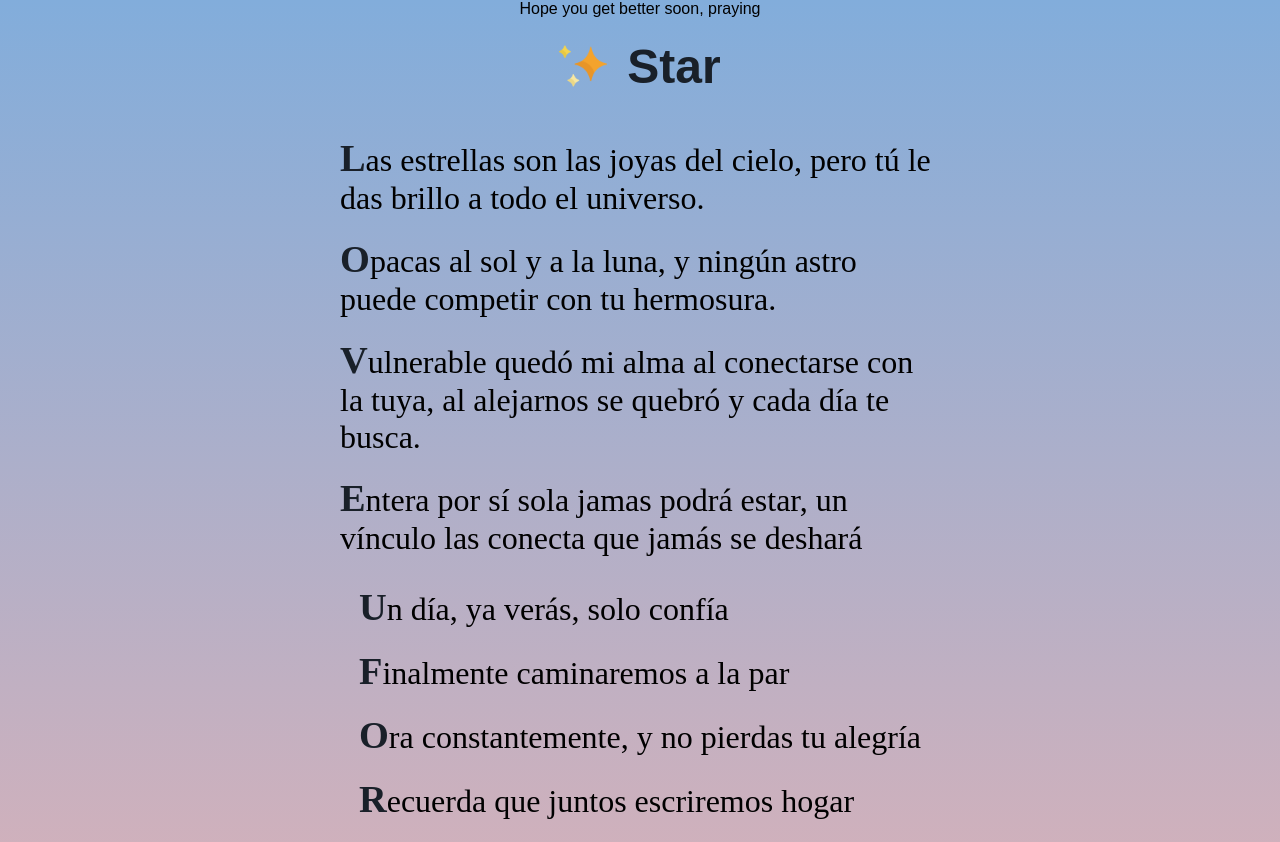
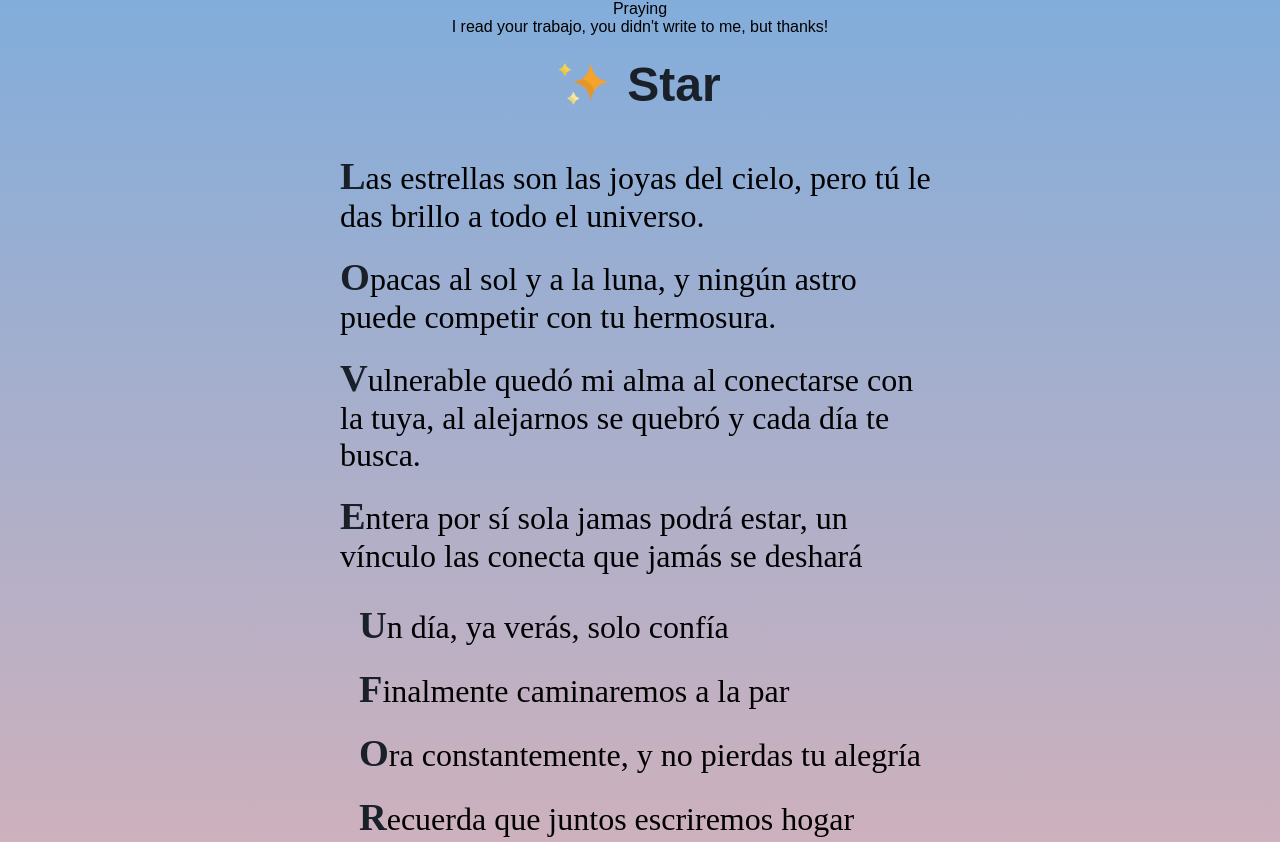
Before and after one commit to lol7seven/firstYear, a plain HTML site: page index.html in a window 1280 px wide. Shown: the top 842 px of the page. Drawn offline with Linux system fonts and the light colour scheme.

Commit message:
Update index.html

```diff
--- a/index.html
+++ b/index.html
@@ -14,7 +14,8 @@
 
 <div class="note" style="text-align:center;">
 
-<p>Hope you get better soon, praying</p>
+<p>Praying</p>
+  <p>I read your trabajo, you didn't write to me, but thanks!</p>
   </div>
   <div id="app"></div>
 
```
